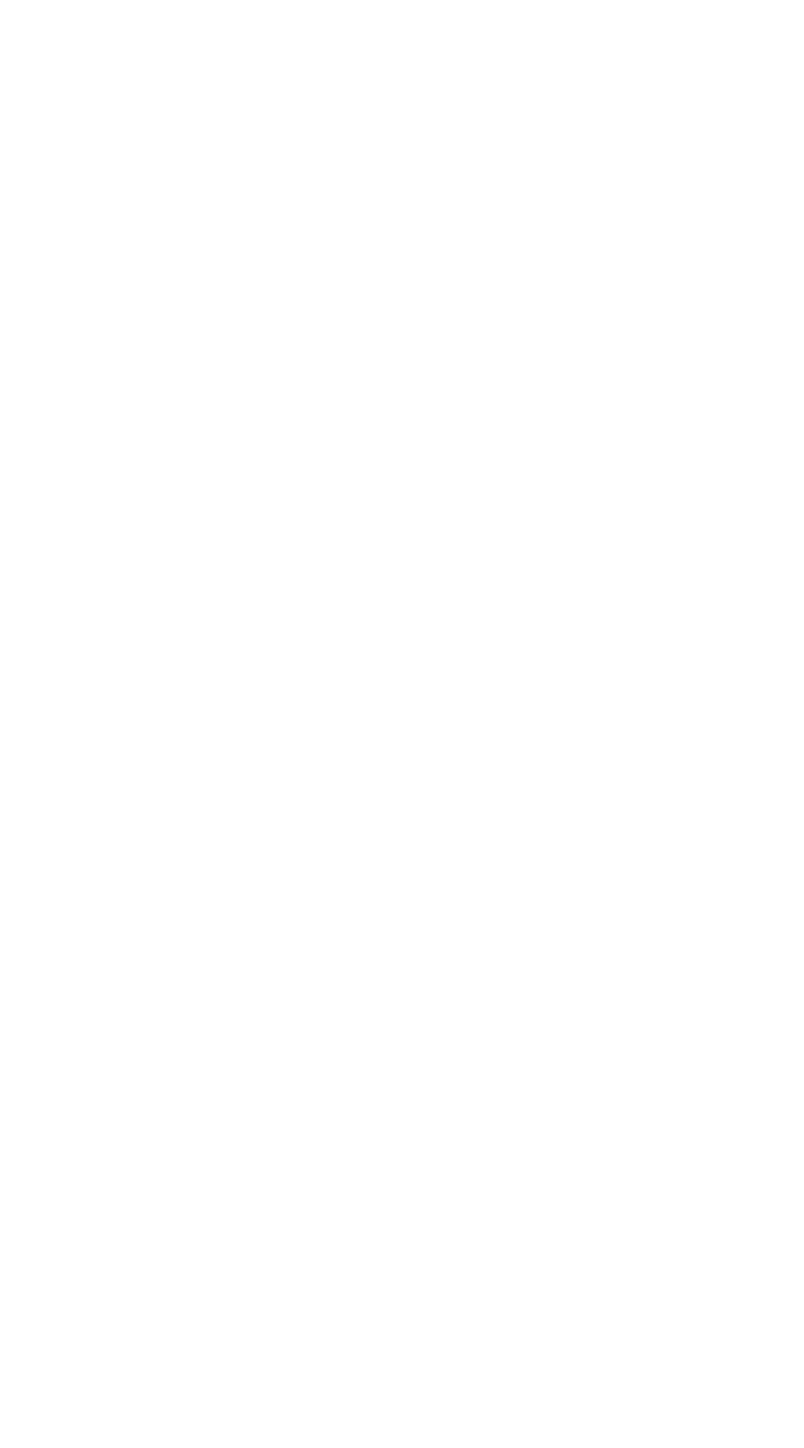
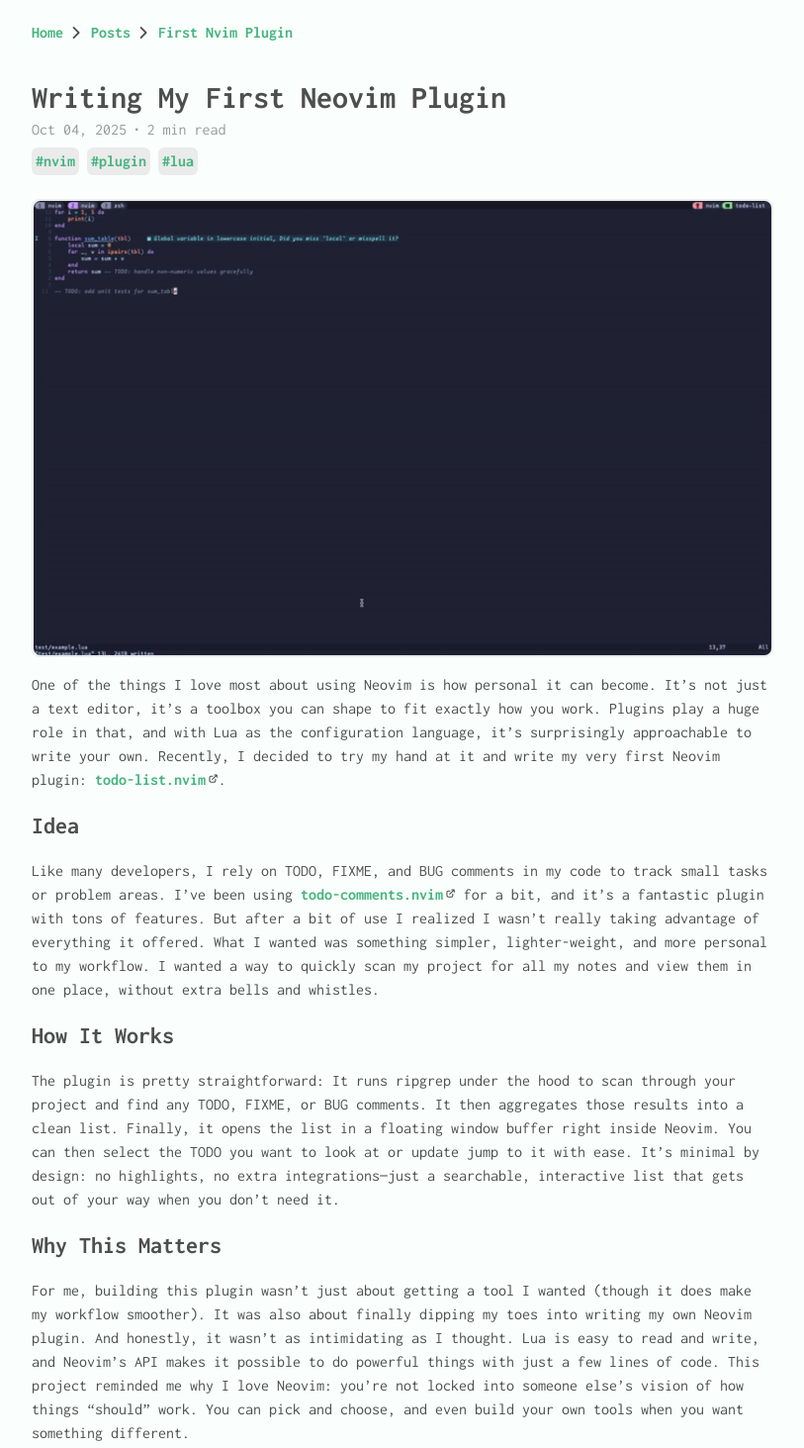
Before and after one commit to ZachYarbrough/portfolio, a Next.js app: page /posts/first-nvim-plugin in a window 1280 px wide. Before the commit this address had no page. Shown: the part 67-1530 px from the top of the page at 99% size, without its empty margins (233-1046 px from the left). Before the commit the page ends 800 px from the top, so only its background shows below. Built offline with nearby package versions, Linux system fonts and the light colour scheme.

Commit message:
fix: added neovim plugin post and fixed image/gifs in post view

```diff
--- a/app/components/Paragraph.tsx
+++ b/app/components/Paragraph.tsx
@@ -2,7 +2,7 @@
 const Paragraph = ({ children }: { children: React.ReactNode }) => {
 
     return (
-        <p className='text-primary' style={{ padding: '0.5rem 0' }}>{children}</p>
+        <div className='text-primary' style={{ padding: '0.5rem 0' }}>{children}</div>
     )
 }
 
--- a/app/components/ServerImage.tsx
+++ b/app/components/ServerImage.tsx
@@ -35,7 +35,7 @@ const Image = (props: ImageProps) => {
 	}
     }, [src])
 
-    const blurredSrc = src ? `${src.split('.webp')[0]}_blurred.webp` : ''
+    const blurredSrc = src ? `${src.replace(/\.[^.]+$/, '')}_blurred.webp` : ''
     console.log(imgStyle)
     return (
 	<div
--- /dev/null
+++ b/posts/first-nvim-plugin.md
@@ -0,0 +1,29 @@
+---
+title: "Writing My First Neovim Plugin"
+date: 10-04-2025
+tags: [nvim, plugin, lua]
+related: []
+---
+
+![todo-list-demo](/images/posts/todo-list-demo.gif)
+
+One of the things I love most about using Neovim is how personal it can become. It’s not just a text editor, it’s a toolbox you can shape to fit exactly how you work. Plugins play a huge role in that, and with Lua as the configuration language, it’s surprisingly approachable to write your own.
+Recently, I decided to try my hand at it and write my very first Neovim plugin: [todo-list.nvim](https://github.com/ZachYarbrough/todo-list.nvim).
+# Idea
+Like many developers, I rely on TODO, FIXME, and BUG comments in my code to track small tasks or problem areas. I’ve been using [todo-comments.nvim](https://github.com/folke/todo-comments.nvim/tree/main) for a bit, and it’s a fantastic plugin with tons of features.
+But after a bit of use I realized I wasn’t really taking advantage of everything it offered. What I wanted was something simpler, lighter-weight, and more personal to my workflow. I wanted a way to quickly scan my project for all my notes and view them in one place, without extra bells and whistles.
+# How It Works
+The plugin is pretty straightforward:
+It runs ripgrep under the hood to scan through your project and find any TODO, FIXME, or BUG comments.
+It then aggregates those results into a clean list.
+Finally, it opens the list in a floating window buffer right inside Neovim. You can then select the TODO you want to look at or update jump to it with ease.
+It’s minimal by design: no highlights, no extra integrations—just a searchable, interactive list that gets out of your way when you don’t need it.
+# Why This Matters
+For me, building this plugin wasn’t just about getting a tool I wanted (though it does make my workflow smoother). It was also about finally dipping my toes into writing my own Neovim plugin.
+And honestly, it wasn’t as intimidating as I thought. Lua is easy to read and write, and Neovim’s API makes it possible to do powerful things with just a few lines of code.
+This project reminded me why I love Neovim: you’re not locked into someone else’s vision of how things “should” work. You can pick and choose, and even build your own tools when you want something different.
+# Wrapping Up
+todo-list.nvim is small, a little rough around the edges, and definitely not trying to compete with bigger plugins. But that’s exactly what I like about it. It’s mine, it fits my workflow, and it got me more comfortable in the Neovim ecosystem.
+
+If you want to check it out, here’s the repo:
+[todo-list.nvim](https://github.com/ZachYarbrough/todo-list.nvim) on GitHub. If you’ve ever thought about writing your own Neovim plugin, do it! Start small, experiment, and make Neovim truly yours.
```
Also changed, not shown: public/images/posts/todo-list-demo.gif (added), public/images/posts/todo-list-demo_blurred.webp (added).
